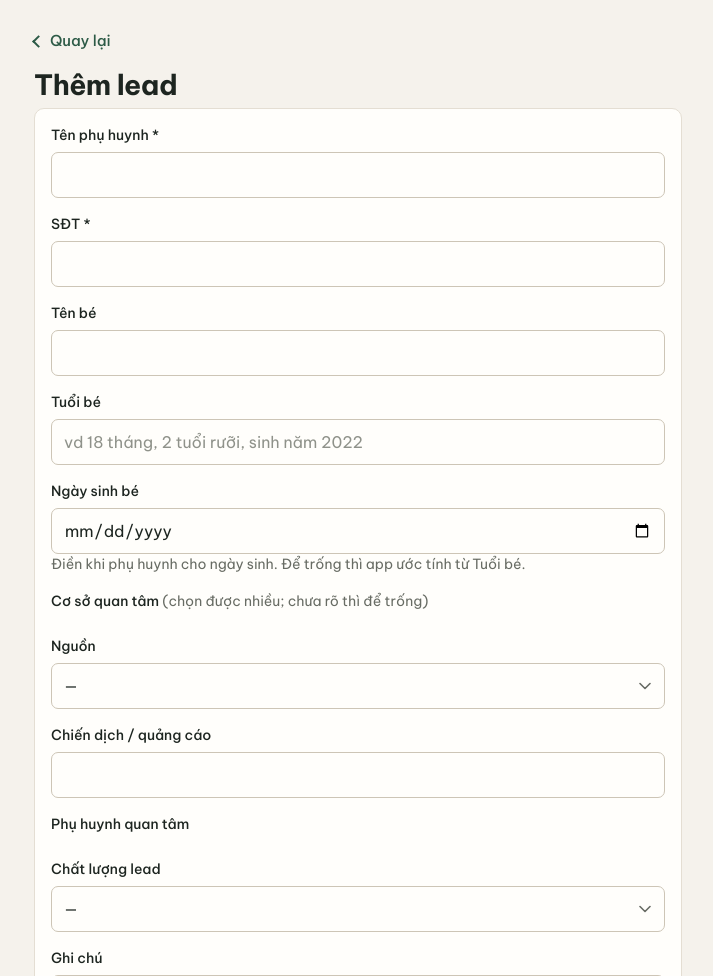
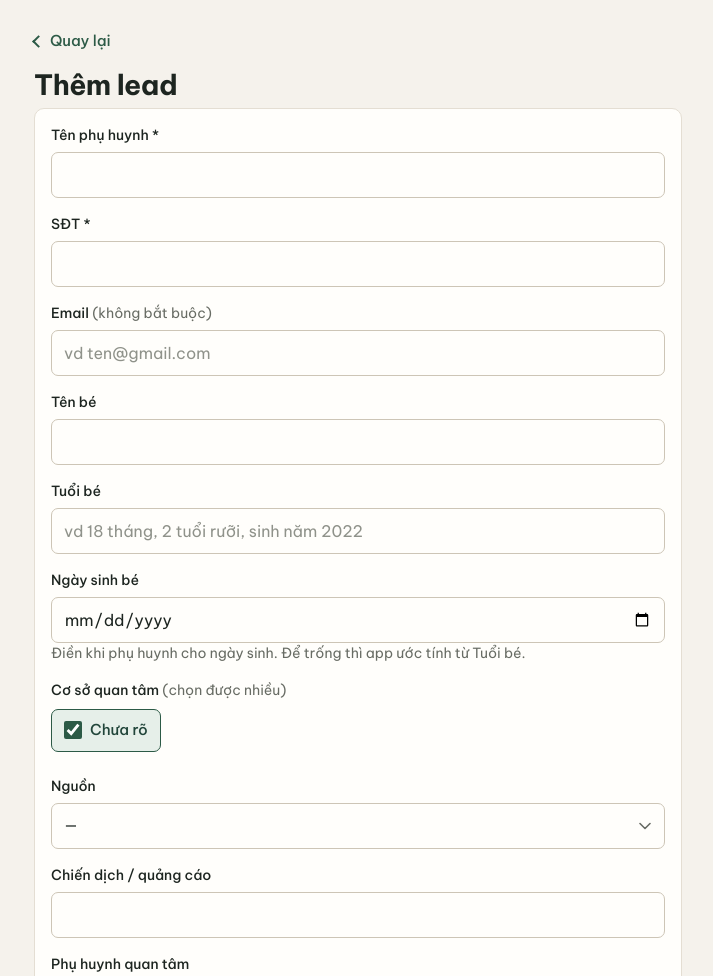
Before and after one commit to pichu124/pichu124-casa-lead, a FastAPI app: template app/templates/lead_form.html in a window 1280 px wide. Shown: the top 976 px of the page, without its empty margins (282-995 px from the left). Run offline with FastAPI, Linux system fonts and the light colour scheme; the template is opened without the code that fills it, so the values that code supplies are empty.

Commit message:
feat: ô "Chưa rõ" cho cơ sở quan tâm; email phụ huynh không bắt buộc, có nút gửi mail
- Cơ sở quan tâm có ô Chưa rõ (lưu là rỗng như trước; tích Chưa rõ bỏ các cơ sở và ngược lại); hồ sơ hiện
  "Chưa rõ" thay cho dấu gạch.
- Cột mới lead.email (thêm qua _them_cot): không bắt buộc, kiểm dạng ten@miền; hồ sơ có link mailto.

Co-Authored-By: Claude Opus 5.5 <noreply@anthropic.com>
Claude-Session: https://claude.ai/code/session_01HbtEKG6vhc5r72Pz1T9GJf

```diff
--- a/app/db.py
+++ b/app/db.py
@@ -159,6 +159,7 @@ def khoi_tao(conn: sqlite3.Connection) -> None:
     """Tạo bảng nếu chưa có, điền cấu hình mặc định. Chạy mỗi lần khởi động: không xoá gì."""
     conn.executescript(SCHEMA)
     _them_cot(conn, "cham_soc", "ly_do_chi_tiet", "TEXT NOT NULL DEFAULT ''")  # chi tiết khi lý do từ chối là "Khác"
+    _them_cot(conn, "lead", "email", "TEXT NOT NULL DEFAULT ''")  # không bắt buộc; để sale gửi mail
     for khoa, gia_tri in q.CAU_HINH_MAC_DINH.items():
         conn.execute("INSERT OR IGNORE INTO cau_hinh (khoa, gia_tri, y_nghia) VALUES (?, ?, ?)",
                      (khoa, gia_tri, q.Y_NGHIA_CAU_HINH.get(khoa, "")))
--- a/app/main.py
+++ b/app/main.py
@@ -8,6 +8,7 @@ from __future__ import annotations
 import logging
 from contextlib import asynccontextmanager
 import os
+import re
 import sqlite3
 from datetime import date
 from pathlib import Path
@@ -304,7 +305,7 @@ def chi_tiet(request: Request, lead_id: int):
 # ------------------------------------------------------------------ thêm / sửa lead
 
 def _gia_tri_lead(form, nguoi: sqlite3.Row, cu: sqlite3.Row | None) -> tuple[dict, list[str]]:
-    v = {k: _chu_nhan(form, k) for k in ("ten_ph", "sdt", "ten_be", "tuoi_be", "nguon", "chien_dich",
+    v = {k: _chu_nhan(form, k) for k in ("ten_ph", "sdt", "email", "ten_be", "tuoi_be", "nguon", "chien_dich",
                                          "chat_luong", "ly_do_chat_luong", "ghi_chu", "em_nho")}
     v["ph_quan_tam"] = _quan_tam_nhap(form)
     v["co_so"] = _co_so_nhap(form.getlist("co_so"))
@@ -316,6 +317,8 @@ def _gia_tri_lead(form, nguoi: sqlite3.Row, cu: sqlite3.Row | None) -> tuple[dic
         loi.append("Chưa nhập tên phụ huynh.")
     if len(logic.chu_so(v["sdt"])) < 9:
         loi.append("SĐT chưa đúng (cần ít nhất 9 chữ số).")
+    if v["email"] and (len(v["email"]) > 254 or not EMAIL.fullmatch(v["email"])):
+        loi.append("Email chưa đúng (vd ten@gmail.com). Không có thì để trống.")
     if v["chat_luong"] not in ("Trung bình", "Kém"):
         v["ly_do_chat_luong"] = ""
     if v["em_nho"] not in q.EM_NHO:
@@ -380,9 +383,14 @@ def _sale_hop_le(sale_id: int, cu: sqlite3.Row | None) -> bool:
         conn.close()
 
 
+CHUA_RO = "Chưa rõ"  # ô "Chưa rõ" của Cơ sở quan tâm: lưu là rỗng
+EMAIL = re.compile(r"[^@\s]+@[^@\s]+\.[^@\s]+")
+
+
 def _co_so_nhap(chon: list[str]) -> str:
-    """Các cơ sở đã tích, theo thứ tự danh mục (giá trị lạ, vd cơ sở đã bỏ khỏi danh mục, xếp cuối). Không tích: rỗng."""
-    chon = list(dict.fromkeys(x.strip() for x in chon if x and x.strip() and "," not in x))
+    """Các cơ sở đã tích, theo thứ tự danh mục (giá trị lạ, vd cơ sở đã bỏ khỏi danh mục, xếp cuối). Không tích hoặc
+    chỉ tích Chưa rõ: rỗng."""
+    chon = list(dict.fromkeys(x.strip() for x in chon if x and x.strip() and "," not in x and x.strip() != CHUA_RO))
     conn = _conn()
     try:
         thu_tu = {c: i for i, c in enumerate(db.danh_muc(conn, "Cơ sở"))}
--- a/app/static/app.css
+++ b/app/static/app.css
@@ -257,3 +257,4 @@ dl.bang.ghi-chu-bot dd:last-child { margin-bottom: 0; }
 .nut-gui { display: flex; flex-wrap: wrap; gap: 8px; margin-top: 10px; }
 .nut-gui form { margin: 0; }
 .nut-gui .nut, .nut-gui button { min-height: 40px; padding: 6px 14px; }
+.email-ph { margin: -8px 0 14px; font-size: 15px; overflow-wrap: anywhere; }
--- a/app/static/app.js
+++ b/app/static/app.js
@@ -22,3 +22,13 @@
   document.addEventListener('change', capNhat);
   document.addEventListener('DOMContentLoaded', capNhat);
 })();
+
+
+// Ô "Chưa rõ" của Cơ sở quan tâm: tích Chưa rõ thì bỏ các cơ sở, tích một cơ sở thì bỏ Chưa rõ.
+document.addEventListener('change', function (e) {
+  var o = e.target, khung = o.closest && o.closest('[data-loai-tru]');
+  if (!khung || o.type !== 'checkbox' || !o.checked) return;
+  khung.querySelectorAll('input[type=checkbox]').forEach(function (x) {
+    if (x !== o && (o.value === 'Chưa rõ' || x.value === 'Chưa rõ')) x.checked = false;
+  });
+});
--- a/app/templates/base.html
+++ b/app/templates/base.html
@@ -9,7 +9,7 @@
 <link rel="apple-touch-icon" href="/static/icon-192.png">
 <link rel="preload" href="/static/fonts/be-vietnam-pro-vietnamese-400-normal.woff2" as="font" type="font/woff2" crossorigin>
 <link rel="preload" href="/static/fonts/be-vietnam-pro-latin-400-normal.woff2" as="font" type="font/woff2" crossorigin>
-<link rel="stylesheet" href="/static/app.css?v=14">
+<link rel="stylesheet" href="/static/app.css?v=15">
 <title>{% block title %}Casa chăm sóc lead{% endblock %}</title>
 </head>
 <body>
@@ -39,6 +39,6 @@
     <svg viewBox="0 0 24 24" fill="none" stroke="currentColor" stroke-width="1.7" stroke-linecap="round" stroke-linejoin="round" aria-hidden="true"><circle cx="12" cy="12" r="8.5"/><circle cx="12" cy="10" r="3"/><path d="M6.6 18.4c1.2-2.1 3.1-3.2 5.4-3.2s4.2 1.1 5.4 3.2"/></svg>Tài khoản</a>
 </nav>
 {% endif %}
-<script src="/static/app.js?v=4"></script>
+<script src="/static/app.js?v=5"></script>
 </body>
 </html>
--- a/app/templates/lead.html
+++ b/app/templates/lead.html
@@ -9,6 +9,7 @@
   {% if not r.sale_id and not r.tam_dung %}<p class="canh-bao"><strong>Chưa giao sale.</strong> Không ai gọi và không ai được nhắc lead này.
     {% if nguoi.vai_tro == 'chu' %}<a href="/lead/{{ r.id }}/sua">Chọn sale phụ trách</a>{% endif %}</p>{% endif %}
   <p class="sdt-so">{{ r.sdt }}</p>
+  {% if r.email %}<p class="email-ph"><a href="mailto:{{ r.email }}">✉ {{ r.email }}</a></p>{% endif %}
   <div class="goi">
     <a class="nut" href="tel:{{ r.sdt|replace(' ', '') }}"><svg viewBox="0 0 24 24" fill="none" stroke="currentColor" stroke-width="1.7" stroke-linecap="round" stroke-linejoin="round" aria-hidden="true"><path d="M5 4h3.5l1.8 4.4-2.2 1.4a11 11 0 0 0 6.1 6.1l1.4-2.2L20 15.5V19a1.5 1.5 0 0 1-1.6 1.5C10.6 20 4 13.4 3.5 5.6A1.5 1.5 0 0 1 5 4z"/></svg>Gọi</a>
     <a class="nut" href="sms:{{ r.sdt|replace(' ', '') }}"><svg viewBox="0 0 24 24" fill="none" stroke="currentColor" stroke-width="1.7" stroke-linecap="round" stroke-linejoin="round" aria-hidden="true"><path d="M4 5.5h16v10H9l-5 4z"/></svg>SMS</a>
@@ -54,7 +55,7 @@
     <dt>Ngày sinh</dt><dd>{% if r.ngay_sinh_be %}{{ ngay_vn(doc_ngay(r.ngay_sinh_be)) }}{% elif lt.ngay_sinh %}khoảng {{ ngay_vn(lt.ngay_sinh) }} (ước tính từ tuổi){% else %}—{% endif %}</dd>
     {% if lt.du_tuoi %}<dt>Đủ tuổi nhận học</dt><dd>{{ ngay_vn(lt.du_tuoi) }}</dd>{% endif %}
     {% if r.em_nho %}<dt>Gia đình có em nhỏ?</dt><dd>{{ r.em_nho }}{% if r.ngay_sinh_em %} · {{ ngay_vn(doc_ngay(r.ngay_sinh_em)) }}{% endif %}</dd>{% endif %}
-    <dt>Cơ sở</dt><dd>{{ r.co_so or '—' }}</dd>
+    <dt>Cơ sở</dt><dd>{{ r.co_so or 'Chưa rõ' }}</dd>
     <dt>Nguồn</dt><dd>{{ r.nguon or '—' }}{% if r.chien_dich %} · {{ r.chien_dich }}{% endif %}</dd>
     <dt>Quan tâm</dt><dd>{{ r.ph_quan_tam or '—' }}</dd>
     <dt>Chất lượng</dt><dd>{{ r.chat_luong or '—' }}{% if r.ly_do_chat_luong %} · {{ r.ly_do_chat_luong }}{% endif %}</dd>
--- a/app/templates/lead_form.html
+++ b/app/templates/lead_form.html
@@ -10,13 +10,15 @@
   <p class="thong-bao">Lead từ Messenger: chọn <strong>Sale phụ trách</strong> rồi bấm Lưu. Sale được giao nhận tin Telegram.</p>{% endif %}
   <label>Tên phụ huynh * <input name="ten_ph" value="{{ v.ten_ph or '' }}" required></label>
   <label>SĐT * <input name="sdt" value="{{ v.sdt or '' }}" inputmode="tel" required></label>
+  <label>Email <span class="nho">(không bắt buộc)</span> <input name="email" type="email" value="{{ v.email or '' }}" autocomplete="off" placeholder="vd ten@gmail.com"></label>
   <label>Tên bé <input name="ten_be" value="{{ v.ten_be or '' }}"></label>
   <label>Tuổi bé <input name="tuoi_be" value="{{ v.tuoi_be or '' }}" placeholder="vd 18 tháng, 2 tuổi rưỡi, sinh năm 2022"></label>
   <label>Ngày sinh bé <input name="ngay_sinh_be" type="date" value="{{ v.ngay_sinh_be or '' }}">
     <span class="nho">Điền khi phụ huynh cho ngày sinh. Để trống thì app ước tính từ Tuổi bé.</span></label>
-  <fieldset><legend>Cơ sở quan tâm <span class="nho">(chọn được nhiều; chưa rõ thì để trống)</span></legend>
+  <fieldset data-loai-tru="co_so"><legend>Cơ sở quan tâm <span class="nho">(chọn được nhiều)</span></legend>
     {% set co_so_chon = (v.co_so or '').split(', ') %}
     {% for c in ds_co_so %}<label class="chon"><input type="checkbox" name="co_so" value="{{ c }}" {{ 'checked' if c in co_so_chon }}> {{ c }}</label>{% endfor %}
+    <label class="chon"><input type="checkbox" name="co_so" value="Chưa rõ" {{ 'checked' if not v.co_so }}> Chưa rõ</label>
     {% for c in co_so_chon if c and c not in ds_co_so %}<label class="chon"><input type="checkbox" name="co_so" value="{{ c }}" checked> {{ c }} (đã bỏ)</label>{% endfor %}
   </fieldset>
   <label>Nguồn
```
Also changed, not shown: tests/test_email_co_so.py (added, +70 -0 lines).
